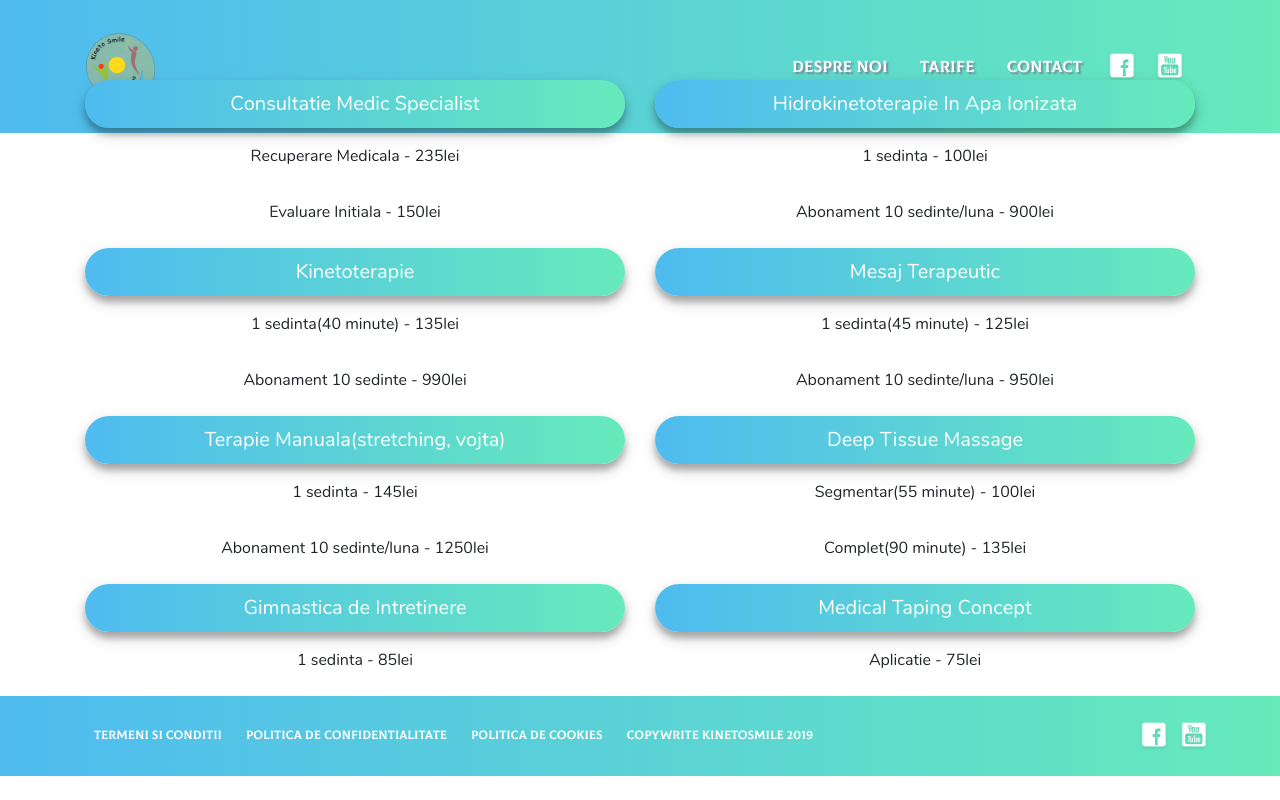
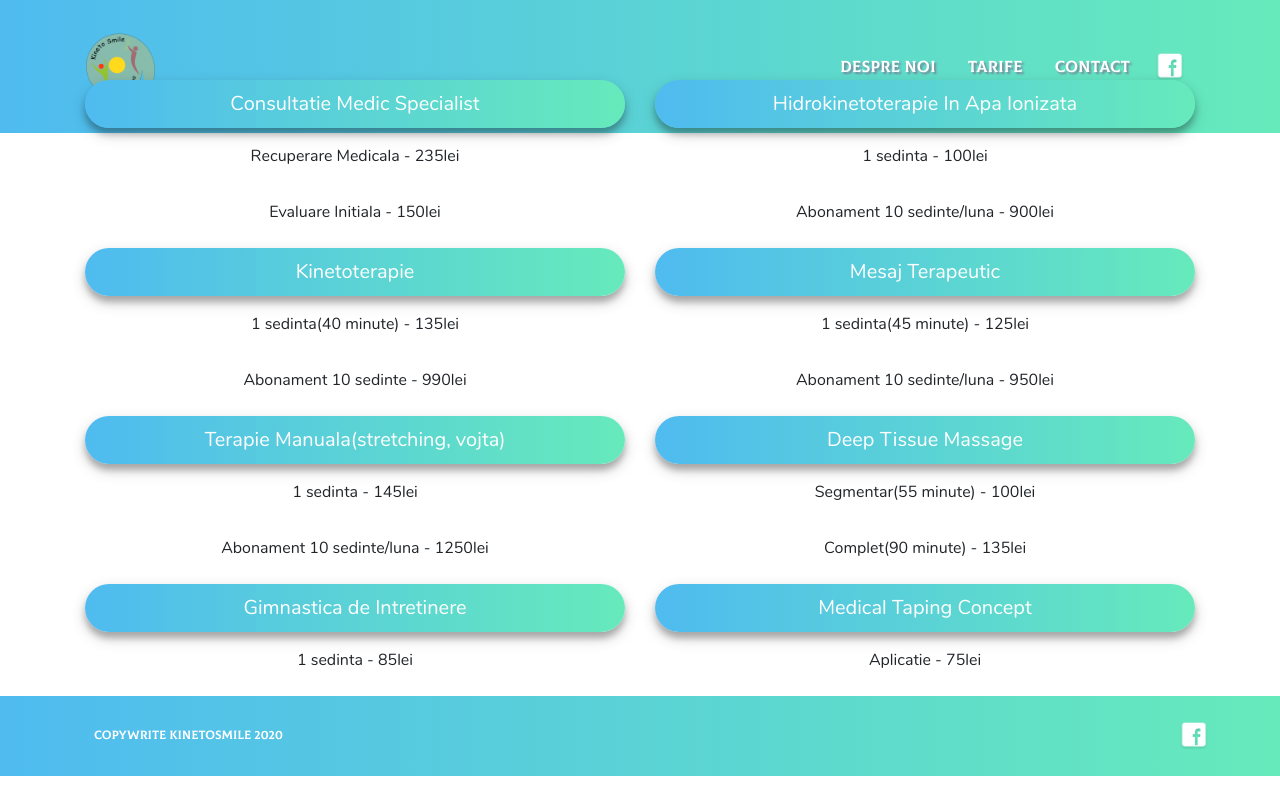
Before and after one commit to OvidiuBerbecaru/kineto-smile, a React (Create React App) app: page /tarife in a window 1280 px wide. Built offline with nearby package versions, Linux system fonts and the light colour scheme.

Commit message:
mobile fixes

```diff
--- a/src/components/footer/Footer.js
+++ b/src/components/footer/Footer.js
@@ -1,17 +1,17 @@
 import React from 'react';
 import facebook from 'assets/facebook-icon.png';
-import youtube from 'assets/youtube-icon.png';
+// import youtube from 'assets/youtube-icon.png';
 
 const footerLinks = [
-  'Termeni si Conditii',
-  'Politica de Confidentialitate',
-  'Politica de Cookies',
-  'Copywrite KinetoSmile 2019',
+  // 'Termeni si Conditii',
+  // 'Politica de Confidentialitate',
+  // 'Politica de Cookies',
+  'Copywrite KinetoSmile 2020',
 ];
 
 const footerIcons = [
   facebook,
-  youtube,
+  // youtube,
 ];
 
 const Footer = () => {
@@ -26,7 +26,11 @@ const Footer = () => {
           </div>
           <div>
             {footerIcons.map(icon => {
-              return <img key={icon} className="footer-icon ml-2" src={icon} alt={icon} />;
+              return (
+                <a href="https://www.facebook.com/cabinetkineto/">
+                  <img key={icon} className="footer-icon ml-2" src={icon} alt={icon} />
+                </a>
+              );
             })}
           </div>
         </div>
--- a/src/components/header/Header.js
+++ b/src/components/header/Header.js
@@ -5,11 +5,11 @@ import { Navbar, Nav } from 'react-bootstrap';
 import classNames from 'classnames';
 import logo from 'assets/kinetoSmileLogo.png';
 import facebook from 'assets/facebook-icon.png';
-import youtube from 'assets/youtube-icon.png';
+// import youtube from 'assets/youtube-icon.png';
 
 const headerIcons = [
   facebook,
-  youtube,
+  // youtube,
 ];
 
 const pages = [
@@ -62,7 +62,7 @@ const Header = (props) => {
                   }
                   {
                     headerIcons.map(icon => (
-                      <Nav.Link>
+                      <Nav.Link href="https://www.facebook.com/cabinetkineto/">
                         <img key={icon} className="footer-icon" src={icon} alt={icon} />
                       </Nav.Link>
                     ))
--- a/src/components/homePage/HomePage.js
+++ b/src/components/homePage/HomePage.js
@@ -1,5 +1,4 @@
 import React, { Fragment } from 'react';
-import { CeTratam } from 'assets/svgAssets';
 import Contact from 'components/contact/Contact';
 import Proiecte from 'components/proiecte/Proiecte';
 import Tarife from 'components/tarife/Tarife';
@@ -13,12 +12,18 @@ const HomePage = () => {
     <Fragment>
       <HomePageIntro />
       <Separator text="despre noi" boxShadow="0 -15px 15px rgba(0,0,0,0.19), 0 -10px 6px rgba(0,0,0,0.23)" />
-      <DespreNoi />
+      <div className="container-fluid">
+        <DespreNoi />
+      </div>
       <Separator text="echipa" boxShadow="0 15px 15px rgba(0,0,0,0.19), 0 10px 6px rgba(0,0,0,0.23)" separatorMargin="7rem 0 0 0" />
-      <Echipa />
-      <Separator text="proiecte" boxShadow="0 -15px 15px rgba(0,0,0,0.19), 0 -10px 6px rgba(0,0,0,0.23)" separatorMargin="7rem 0 0 0" bgColor="linear-gradient(90deg, rgba(79,187,240,1) 0%, rgba(102,234,187,1) 100%)" />
-      <Proiecte />
-      <Separator text="tarife" boxShadow="0 15px 15px rgba(0,0,0,0.19), 0 10px 6px rgba(0,0,0,0.23)" separatorMargin="0 0 7rem 0" bgColor="linear-gradient(90deg, rgba(79,187,240,1) 0%, rgba(102,234,187,1) 100%)" />
+      <div className="container-fluid">
+        <Echipa />
+      </div>
+      <Separator text="proiecte" boxShadow="0 -15px 15px rgba(0,0,0,0.19), 0 -10px 6px rgba(0,0,0,0.23)" separatorMargin="7rem 0 0 0" />
+      <div className="container-fluid">
+        <Proiecte />
+      </div>
+      <Separator text="tarife" boxShadow="0 15px 15px rgba(0,0,0,0.19), 0 10px 6px rgba(0,0,0,0.23)" separatorMargin="0 0 7rem 0" />
       <Tarife />
       <Separator text="contact" boxShadow="0 15px 15px rgba(0,0,0,0.19), 0 10px 6px rgba(0,0,0,0.23)" separatorMargin="7rem 0" />
       <Contact />
--- a/src/styling/components/_contact.scss
+++ b/src/styling/components/_contact.scss
@@ -1,6 +1,6 @@
 .contact {
   margin-top: 10rem;
-
+  font-family: 'nunito';
   h2 {
     margin: 0 auto;
     color: #747474;
--- a/src/styling/components/_despreNoi.scss
+++ b/src/styling/components/_despreNoi.scss
@@ -13,3 +13,9 @@
         font-family: 'Nunito';
     }
 }
+
+@media only screen and (max-width: 768px) {
+    .despre-noi{
+        // padding: none!important;
+    }
+};
--- a/src/styling/components/_medic.scss
+++ b/src/styling/components/_medic.scss
@@ -30,7 +30,7 @@
     }
 
     .description {
-      height: 28rem;
+      // height: 28rem;
     }
   }
 }
--- a/src/styling/components/_projects.scss
+++ b/src/styling/components/_projects.scss
@@ -1,5 +1,6 @@
 .proiecte {
-  background: linear-gradient(90deg, rgba(79,187,240,1) 0%, rgba(102,234,187,1) 100%);
+  // background: linear-gradient(90deg, rgba(79,187,240,1) 0%, rgba(102,234,187,1) 100%);
+  background: white;
 
   .project {
     box-shadow: 0 10px 20px rgba(0,0,0,0.19), 0 6px 6px rgba(0,0,0,0.23);
--- a/src/styling/shared/_utils.scss
+++ b/src/styling/shared/_utils.scss
@@ -21,3 +21,31 @@
   position: relative;
   top: -6rem;
 }
+
+@media only screen and (max-width: 984px) {
+  .navbar-collapse {
+    background: linear-gradient(90deg, rgba(79,187,240,1) 0%, rgba(102,234,187,1) 100%);
+    z-index: 1000;
+    font-family: 'nunito';
+  }
+
+  .homepage-intro {
+    padding-bottom: 5rem!important;
+  }
+
+  .despre-noi {
+    padding-top: 2rem;
+  }
+
+  .contact {
+    margin-top: 0!important;
+  }
+
+  .proiecte .project {
+    height: 700px!important;
+  }
+
+  .proiecte p {
+    height: auto!important;
+  }
+}
```
